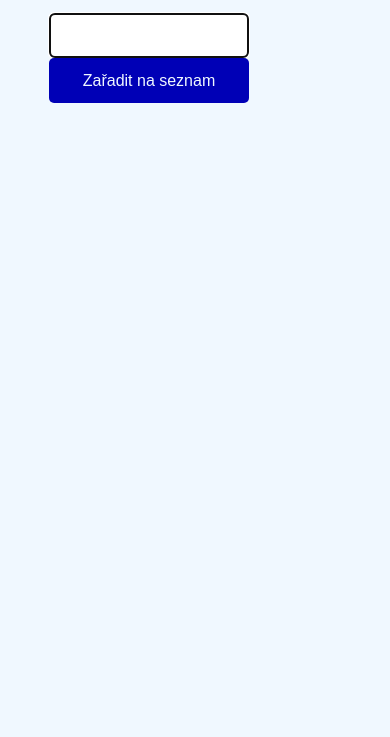
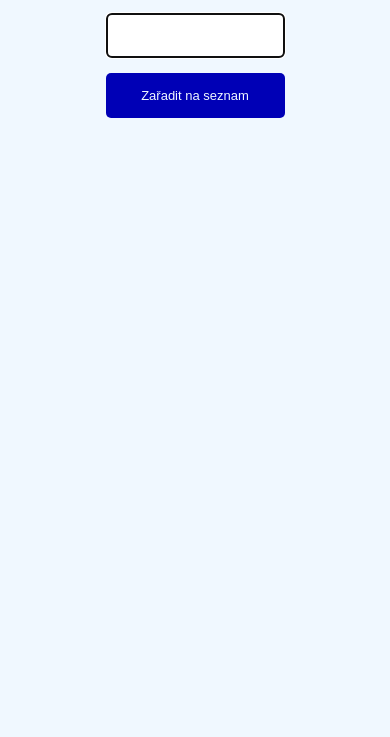
Before and after one commit to meecrob89/todo_list, a plain HTML site: page index.html in a window 390 px wide. Shown: the part 107-844 px from the top of the page. Drawn offline with Linux system fonts and the light colour scheme.

Commit message:
responsivity added

```diff
--- a/style.css
+++ b/style.css
@@ -31,10 +31,6 @@ h1 {
 
 form {
     margin: 10px;
-}
-
-#input {
-    height: 28px;
 }
 
 #input {
@@ -73,3 +69,30 @@ form {
 .todo {
     width: 70%;
 }
+
+@media only screen and (max-width: 600px) {
+
+    form {
+        display: flex;
+        flex-direction: column;
+        justify-content: center;
+        gap: 15px;
+    }
+
+    .todo {
+        min-width: 100%;
+        max-width: 100%;
+        justify-content: center;
+    }
+
+    #input {
+        min-width: 100%;
+        width: 100%;
+    }
+
+    .submit {
+        min-width: 100%;
+        width: 100%;
+        font-size: small;
+    }
+}
```
